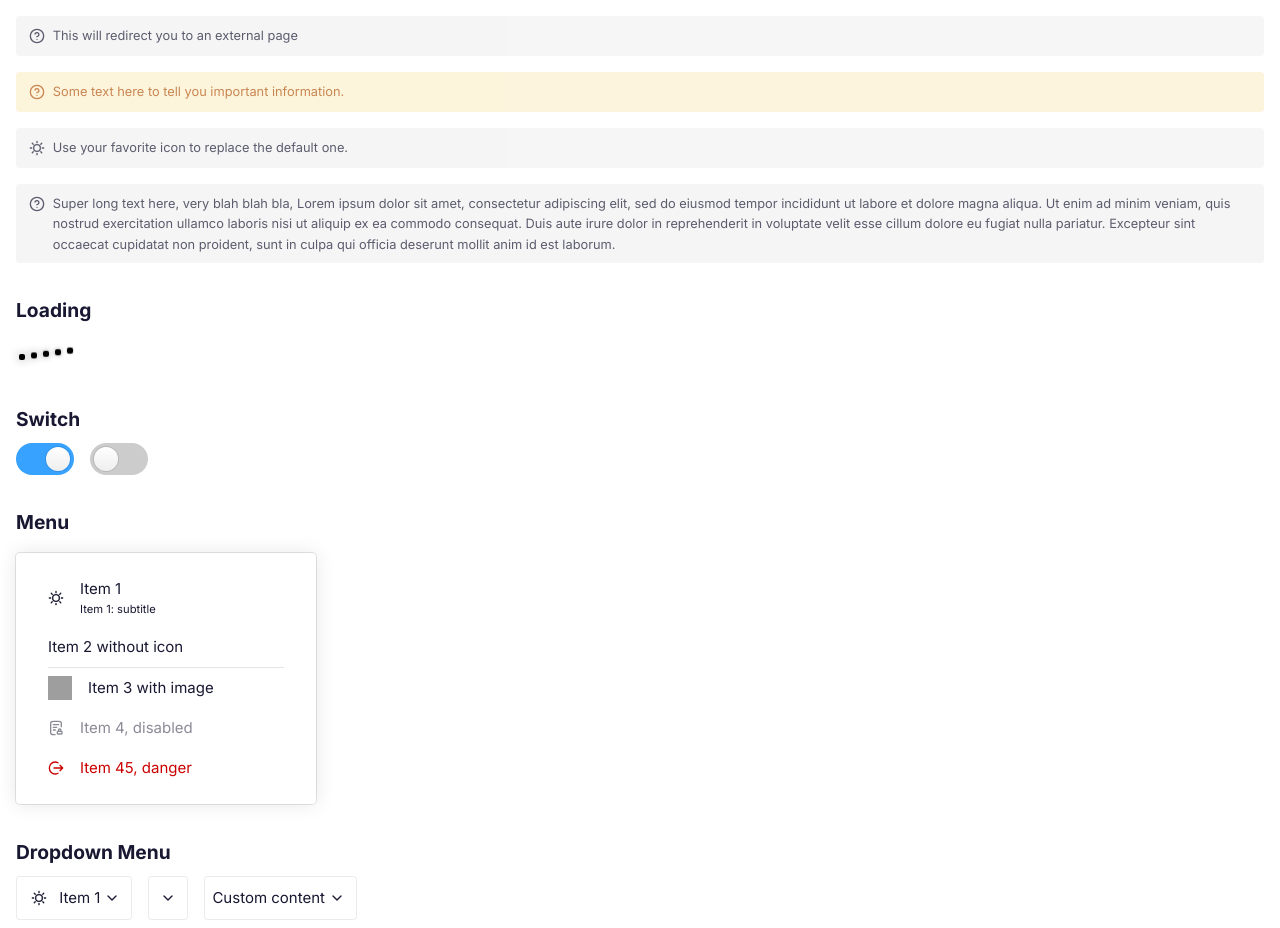
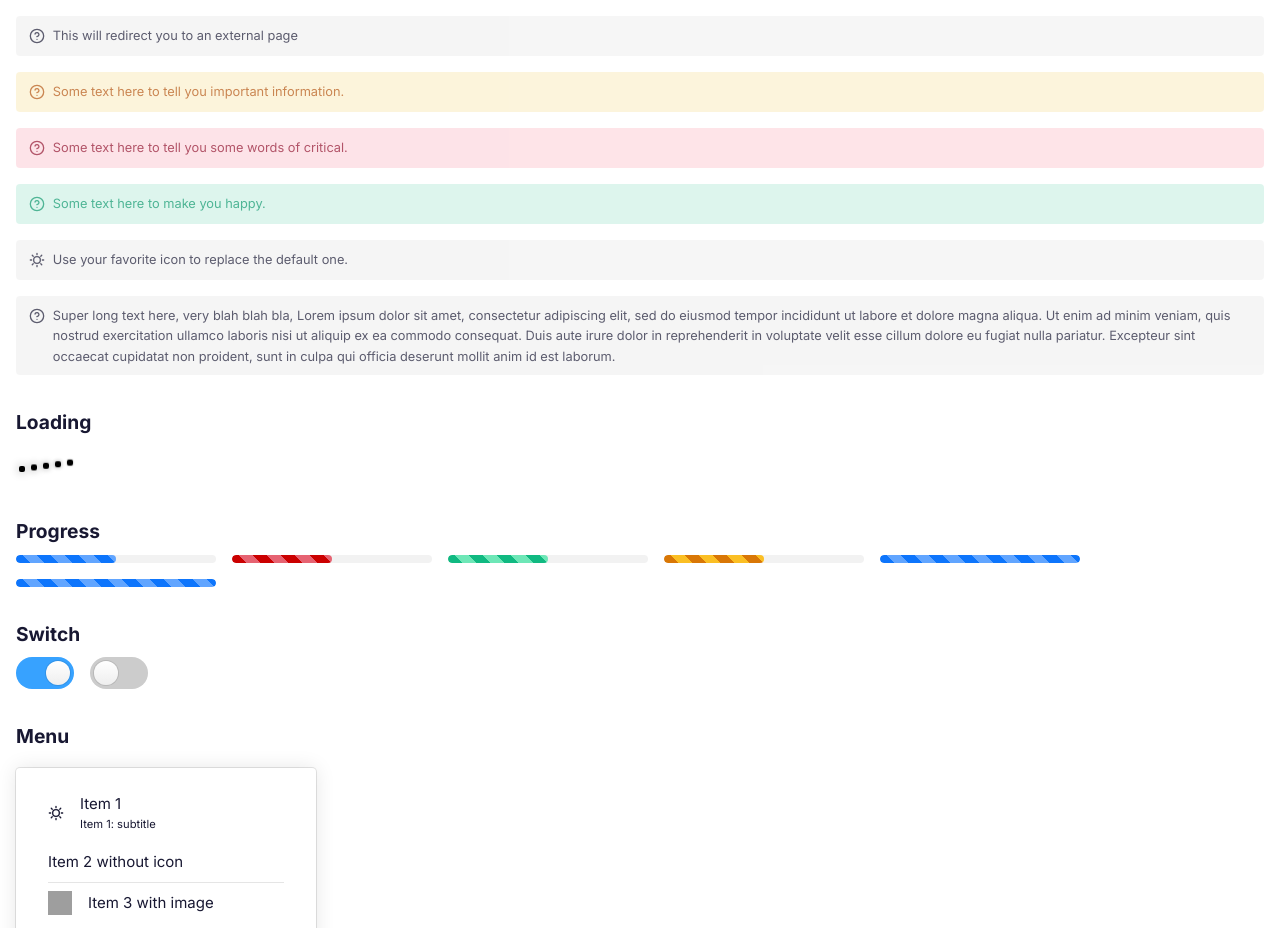
Before and after one commit to quail-ink/quail-ui, a Vue app: page / in a window 1280 px wide. Shown: the part 1160-2088 px from the top of the page. Built offline with nearby package versions, Linux system fonts and the light colour scheme; grey boxes are pictures that could not be loaded.

Commit message:
new component: progress bar

```diff
--- a/src/App.vue
+++ b/src/App.vue
@@ -179,21 +179,12 @@ function dropdownMenuSelectionChanged(item: any) {
       <h2 class="section-title">Fence</h2>
       <div class="grid">
         <QFence text="Some text here to tell you something useful." />
-        <QFence
-          text="This will redirect you to an external page"
-          link="https://quail.ink"
-        />
-        <QFence
-          text="Some text here to tell you important information."
-          type="warning"
-        />
-        <QFence
-          text="Use your favorite icon to replace the default one."
-          icon="QIconSun"
-        />
-        <QFence
-          text="Super long text here, very blah blah bla, Lorem ipsum dolor sit amet, consectetur adipiscing elit, sed do eiusmod tempor incididunt ut labore et dolore magna aliqua. Ut enim ad minim veniam, quis nostrud exercitation ullamco laboris nisi ut aliquip ex ea commodo consequat. Duis aute irure dolor in reprehenderit in voluptate velit esse cillum dolore eu fugiat nulla pariatur. Excepteur sint occaecat cupidatat non proident, sunt in culpa qui officia deserunt mollit anim id est laborum."
-        />
+        <QFence text="This will redirect you to an external page" link="https://quail.ink" />
+        <QFence text="Some text here to tell you important information." type="warning" />
+        <QFence text="Some text here to tell you some words of critical." type="error" />
+        <QFence text="Some text here to make you happy." type="success" />
+        <QFence text="Use your favorite icon to replace the default one." icon="QIconSun" />
+        <QFence text="Super long text here, very blah blah bla, Lorem ipsum dolor sit amet, consectetur adipiscing elit, sed do eiusmod tempor incididunt ut labore et dolore magna aliqua. Ut enim ad minim veniam, quis nostrud exercitation ullamco laboris nisi ut aliquip ex ea commodo consequat. Duis aute irure dolor in reprehenderit in voluptate velit esse cillum dolore eu fugiat nulla pariatur. Excepteur sint occaecat cupidatat non proident, sunt in culpa qui officia deserunt mollit anim id est laborum."/>
       </div>
     </div>
 
@@ -203,6 +194,18 @@ function dropdownMenuSelectionChanged(item: any) {
         <div class="loading-wrapper" style="padding: 1rem 0">
           <QLoading />
         </div>
+      </div>
+    </div>
+
+    <div class="section">
+      <h2 class="section-title">Progress</h2>
+      <div class="grid">
+        <QProgress :value="50" :max="100" />
+        <QProgress :value="50" :max="100" color="red" />
+        <QProgress :value="50" :max="100" color="green" />
+        <QProgress :value="50" :max="100" color="orange" />
+        <QProgress :value="100" :max="100" />
+        <QProgress :infinite="true" />
       </div>
     </div>
 
--- a/src/components/common/QFence.vue
+++ b/src/components/common/QFence.vue
@@ -77,5 +77,17 @@ const props = defineProps({
       background-color: var(--vt-c-orange-dimm-2);
     }
   }
+  &.error {
+    .q-fence-inner {
+      color: var(--vt-c-red-dark);
+      background-color: var(--vt-c-red-dimm-2);
+    }
+  }
+  &.success {
+    .q-fence-inner {
+      color: var(--vt-c-green-dark);
+      background-color: var(--vt-c-green-dimm-2);
+    }
+  }
 }
 </style>
--- /dev/null
+++ b/src/components/common/QProgress.vue
@@ -0,0 +1,106 @@
+<template>
+  <div class="q-progress" :class="color">
+    <div class="q-progress-slot">
+      <div class="q-progress-bar" :style="{ width: barWidth }" :class="completed? '': 'animated' ">
+        <div class="q-progress-bar-inner"></div>
+      </div>
+    </div>
+  </div>
+</template>
+<script setup lang="ts">
+import { ref, getCurrentInstance, computed } from "vue";
+const props = defineProps({
+  infinite: {
+    type: Boolean,
+    default: false,
+  },
+  color: {
+    type: String,
+    default: "blue",
+  },
+  max: {
+    type: Number,
+    default: 100,
+  },
+  value: {
+    type: Number,
+    default: 0,
+  },
+});
+
+const barWidth = computed(() => {
+  if (props.infinite) {
+    return "100%";
+  }
+  return `${(props.value / props.max) * 100}%`;
+});
+
+const completed = computed(() => {
+  return props.value >= props.max;
+});
+
+</script>
+<style lang="scss">
+.q-progress {
+  display: block;
+  min-width: 200px;
+  --q-progress-color: var(--vt-c-blue);
+  --q-progress-color-light: var(--vt-c-blue-lighter);
+  &.green {
+    --q-progress-color: var(--vt-c-green);
+    --q-progress-color-light: var(--vt-c-green-lighter);
+  }
+  &.red {
+    --q-progress-color: var(--vt-c-red);
+    --q-progress-color-light: var(--vt-c-red-lighter);
+  }
+  &.orange {
+    --q-progress-color: var(--vt-c-orange);
+    --q-progress-color-light: var(--vt-c-orange-lighter);
+  }
+  .q-progress-slot {
+    position: relative;
+    width: 100%;
+    height: 8px;
+    background: var(--vt-c-white-soft);
+    border-radius: 4px;
+    overflow: hidden;
+    .q-progress-bar {
+      border-radius: 4px;
+      position: absolute;
+      top: 0;
+      left: 0;
+      height: 100%;
+      transition: width 0.2s ease-in-out;
+      overflow: hidden;
+      &.animated {
+        .q-progress-bar-inner {
+          animation: progress 1s linear infinite;
+        }
+      }
+    }
+    .q-progress-bar-inner {
+      background: repeating-linear-gradient(
+        45deg,
+        var(--q-progress-color),
+        var(--q-progress-color) 10px,
+        var(--q-progress-color-light) 10px,
+        var(--q-progress-color-light) 20px
+      );
+      position: absolute;
+      left: -28px;
+      right: 0;
+      top: 0;
+      bottom: 0;
+    }
+  }
+}
+@keyframes progress {
+	from {
+		transform: translateX(0);
+	}
+	to {
+		transform: translateX(28px);
+	}
+}
+</style>
--- a/src/components/common/index.ts
+++ b/src/components/common/index.ts
@@ -7,6 +7,7 @@ import QSwitch from './QSwitch.vue';
 import QTextFieldWithButton from './QTextFieldWithButton.vue';
 import QDropdownMenu from './QDropdownMenu.vue';
 import QPagination from './QPagination.vue';
+import QProgress from './QProgress.vue';
 
 export {
   QDatetimePicker,
@@ -18,4 +19,5 @@ export {
   QTextFieldWithButton,
   QDropdownMenu,
   QPagination,
+  QProgress,
 };
--- a/src/styles/base.scss
+++ b/src/styles/base.scss
@@ -43,6 +43,14 @@
   --vt-c-orange-dimm-1: rgba(234, 179, 8, .05);
   --vt-c-orange-dimm-2: rgba(234, 179, 8, .2);
   --vt-c-orange-dimm-3: rgba(234, 179, 8, .5);
+
+  --vt-c-blue: rgb(13, 117, 252);
+  --vt-c-blue-dark: rgb(22, 100, 202);
+  --vt-c-blue-light: rgb(42, 134, 255);
+  --vt-c-blue-lighter: rgb(97, 165, 255);
+  --vt-c-blue-dimm-1: rgba(13, 117, 252, 0.05);
+  --vt-c-blue-dimm-2: rgba(13, 117, 252, .2);
+  --vt-c-blue-dimm-3: rgba(13, 117, 252, .5);
 
   --vt-c-golden-linear-gradient: linear-gradient(180deg, #dbb165 0%, #bf865e 100%);
   --vt-c-golden-dark-linear-gradient: linear-gradient(180deg, #D8AE5F 0%, #9C5B2D 100%);
```
